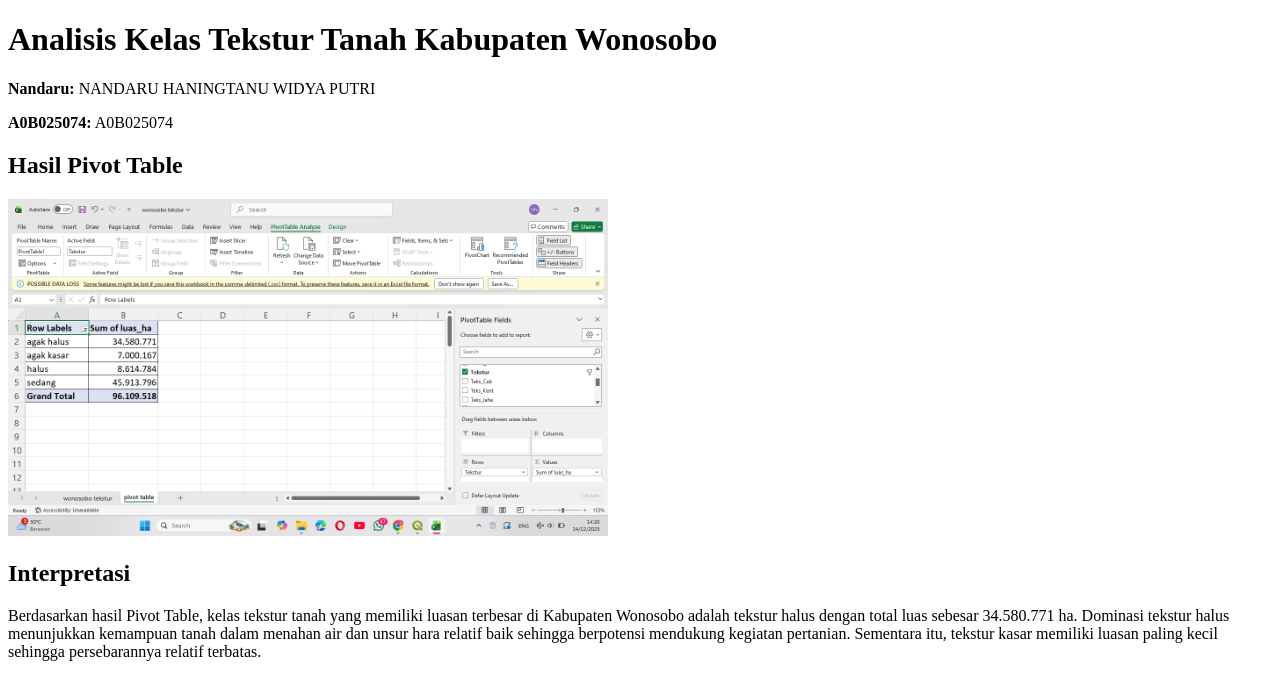
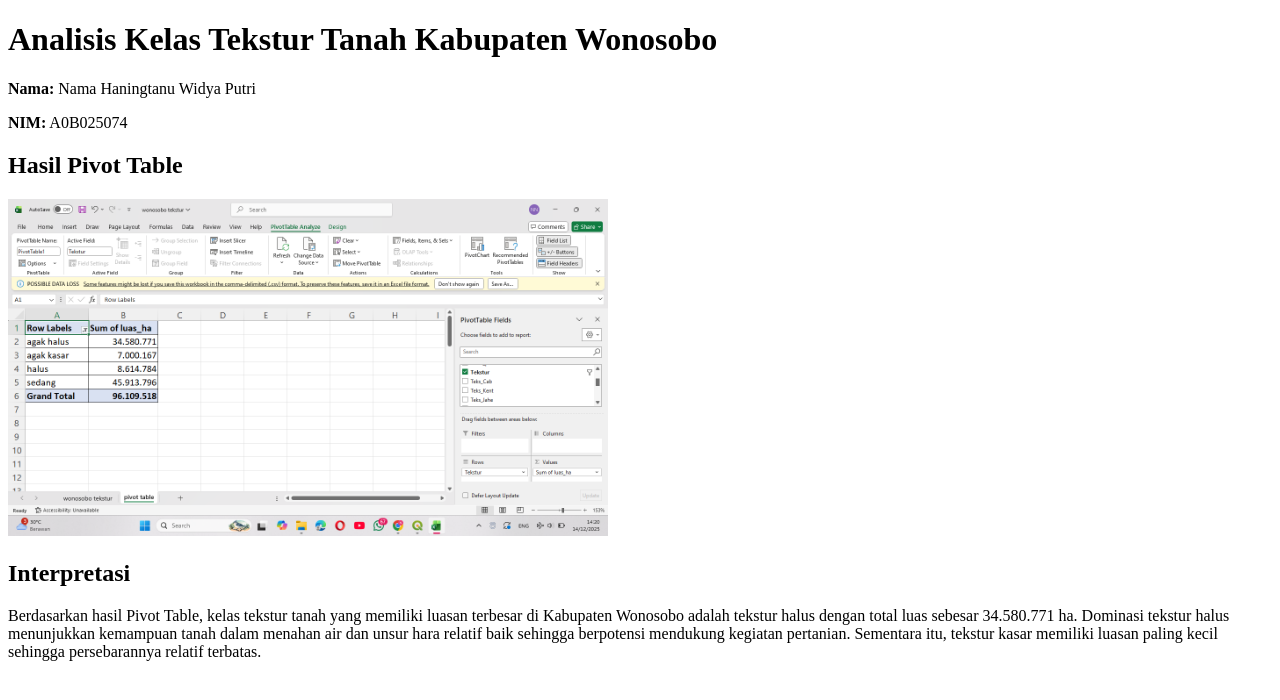
Before and after one commit to nandaruputri-ai/web-sig-wonosbo-, a plain HTML site: page index.html in a window 1280 px wide. Drawn offline with Linux system fonts and the light colour scheme.

Commit message:
index.html

```diff
--- a/index.html
+++ b/index.html
@@ -7,8 +7,8 @@
 
 <h1>Analisis Kelas Tekstur Tanah Kabupaten Wonosobo</h1>
 
-<p><b>Nandaru:</b> NANDARU HANINGTANU WIDYA PUTRI</p>
-<p><b>A0B025074:</b> A0B025074</p>
+<p><b>Nama:</b> Nama Haningtanu Widya Putri</p>
+<p><b>NIM:</b> A0B025074</p>
 
 <h2>Hasil Pivot Table</h2>
 <img src="pivot.png" width="600">
```
